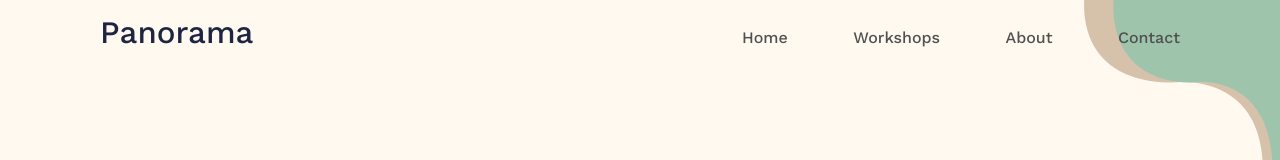
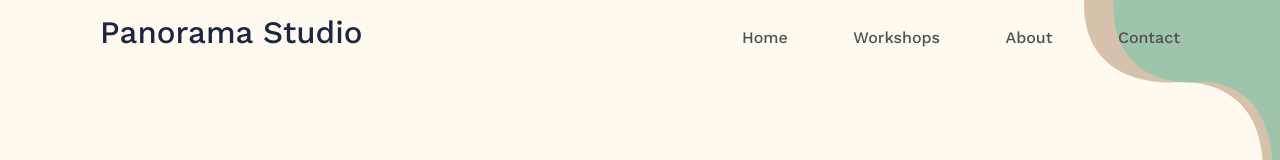
Before and after one commit to jacob-alxndr/panorama, a plain HTML site: page index.html in a window 1280 px wide. Shown: the top 160 px of the page. Drawn offline with nearby package versions, Linux system fonts and the light colour scheme.

Commit message:
changed title, testing from personal comp.

```diff
--- a/index.html
+++ b/index.html
@@ -21,7 +21,7 @@
 <header class="header">
 
     <nav class="navigation">
-        <a href="#" class="navigation__title"> Panorama</a>
+        <a href="#" class="navigation__title"> Panorama Studio</a>
         <div class="links">
             <a href="#" class="navigation__link">Home</a>
             <a href="#" class="navigation__link">Workshops</a>
```
